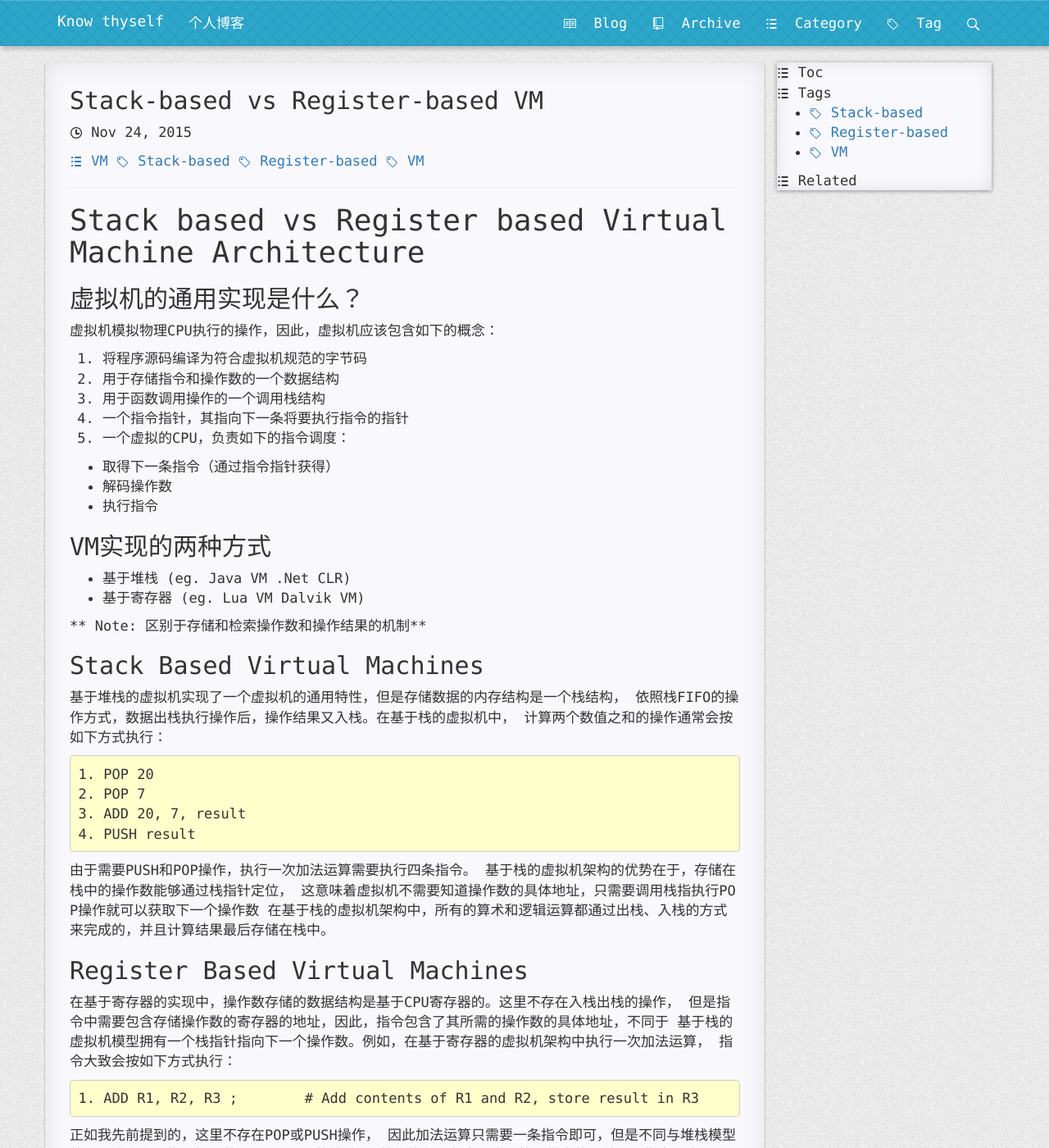
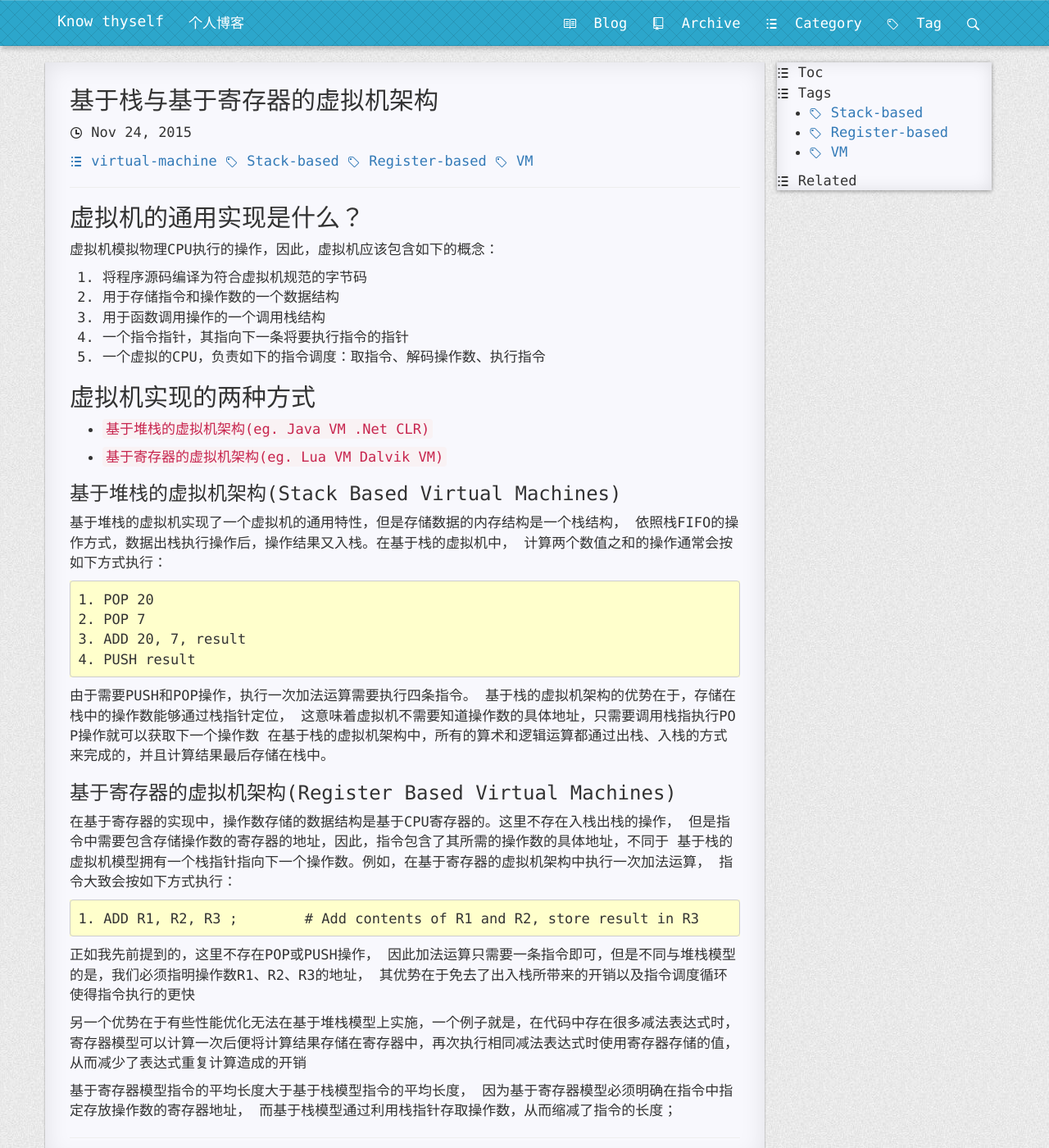
Before and after one commit to liushoukai/liushoukai.github.io, a Jekyll site: the page built from _posts/2015-11-24-stack-based-vs-register-based-virtual-machine-architecture.md, in a window 1280 px wide and 1400 px high. Shown: the whole window at 82% size. Built offline with Jekyll 4.4.1, drawn with Linux system fonts in a browser that asks for light colours; comment, search, counter and statistics services are not loaded.

Commit message:
modified

```diff
--- a/_posts/2015-11-24-stack-based-vs-register-based-virtual-machine-architecture.md
+++ b/_posts/2015-11-24-stack-based-vs-register-based-virtual-machine-architecture.md
@@ -1,32 +1,26 @@
 ---
 layout: post
-title:  Stack-based vs Register-based VM
-categories: VM
+title: 基于栈与基于寄存器的虚拟机架构
+categories: virtual-machine
 tags: Stack-based Register-based VM
 ---
 
-# Stack based vs Register based Virtual Machine Architecture
-
 ## 虚拟机的通用实现是什么？
 虚拟机模拟物理CPU执行的操作，因此，虚拟机应该包含如下的概念：
+
 1. 将程序源码编译为符合虚拟机规范的字节码
 2. 用于存储指令和操作数的一个数据结构
 3. 用于函数调用操作的一个调用栈结构
 4. 一个指令指针，其指向下一条将要执行指令的指针
-5. 一个虚拟的CPU，负责如下的指令调度：
-
-  - 取得下一条指令（通过指令指针获得）
-  - 解码操作数
-  - 执行指令
-
-## VM实现的两种方式
-- 基于堆栈 (eg. Java VM .Net CLR)
-- 基于寄存器 (eg. Lua VM Dalvik VM)
-
-** Note: 区别于存储和检索操作数和操作结果的机制**
+5. 一个虚拟的CPU，负责如下的指令调度：取指令、解码操作数、执行指令
 
 
-## Stack Based Virtual Machines
+## 虚拟机实现的两种方式
+- `基于堆栈的虚拟机架构(eg. Java VM .Net CLR)`
+
+- `基于寄存器的虚拟机架构(eg. Lua VM Dalvik VM)`
+
+### 基于堆栈的虚拟机架构(Stack Based Virtual Machines)
 
 基于堆栈的虚拟机实现了一个虚拟机的通用特性，但是存储数据的内存结构是一个栈结构，
 依照栈FIFO的操作方式，数据出栈执行操作后，操作结果又入栈。在基于栈的虚拟机中，
@@ -42,7 +36,7 @@ tags: Stack-based Register-based VM
 这意味着虚拟机不需要知道操作数的具体地址，只需要调用栈指执行POP操作就可以获取下一个操作数
 在基于栈的虚拟机架构中，所有的算术和逻辑运算都通过出栈、入栈的方式来完成的，并且计算结果最后存储在栈中。
 
-## Register Based Virtual Machines
+### 基于寄存器的虚拟机架构(Register Based Virtual Machines)
 在基于寄存器的实现中，操作数存储的数据结构是基于CPU寄存器的。这里不存在入栈出栈的操作，
 但是指令中需要包含存储操作数的寄存器的地址，因此，指令包含了其所需的操作数的具体地址，不同于
 基于栈的虚拟机模型拥有一个栈指针指向下一个操作数。例如，在基于寄存器的虚拟机架构中执行一次加法运算，
```
